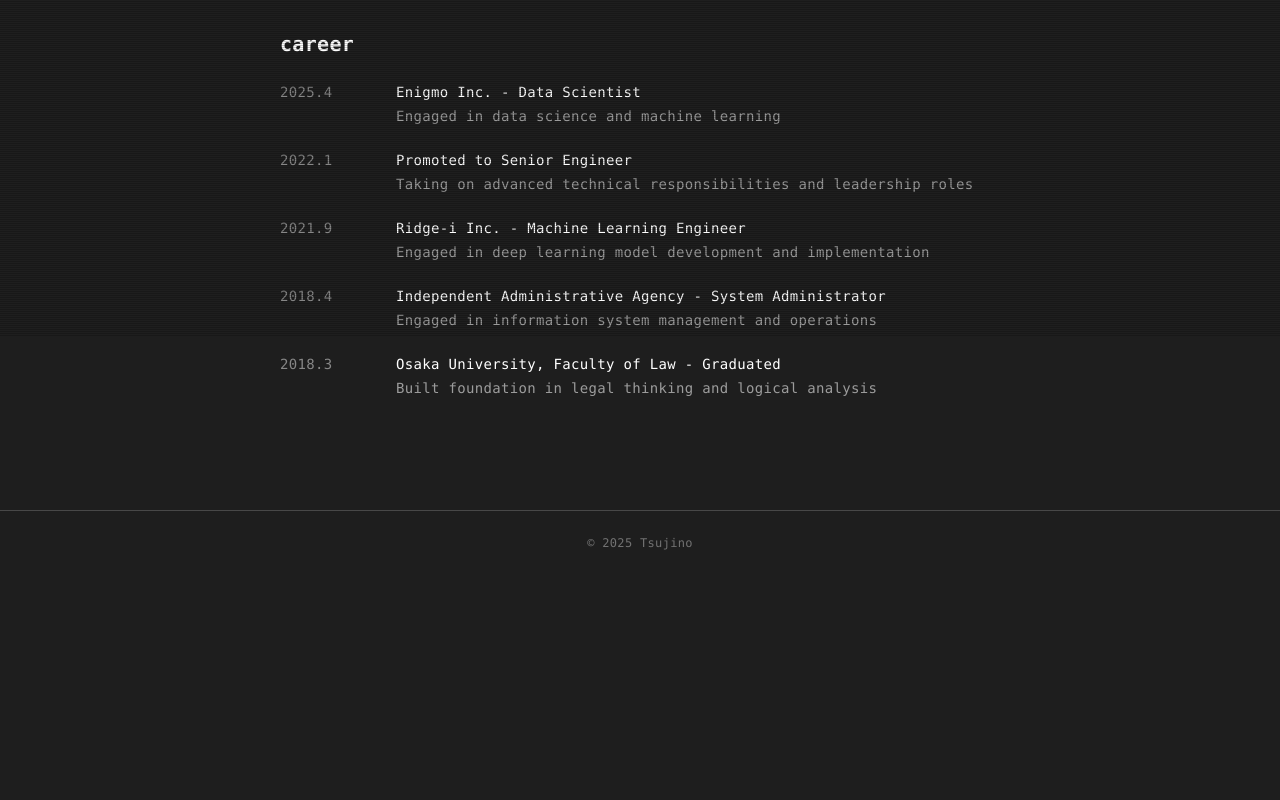
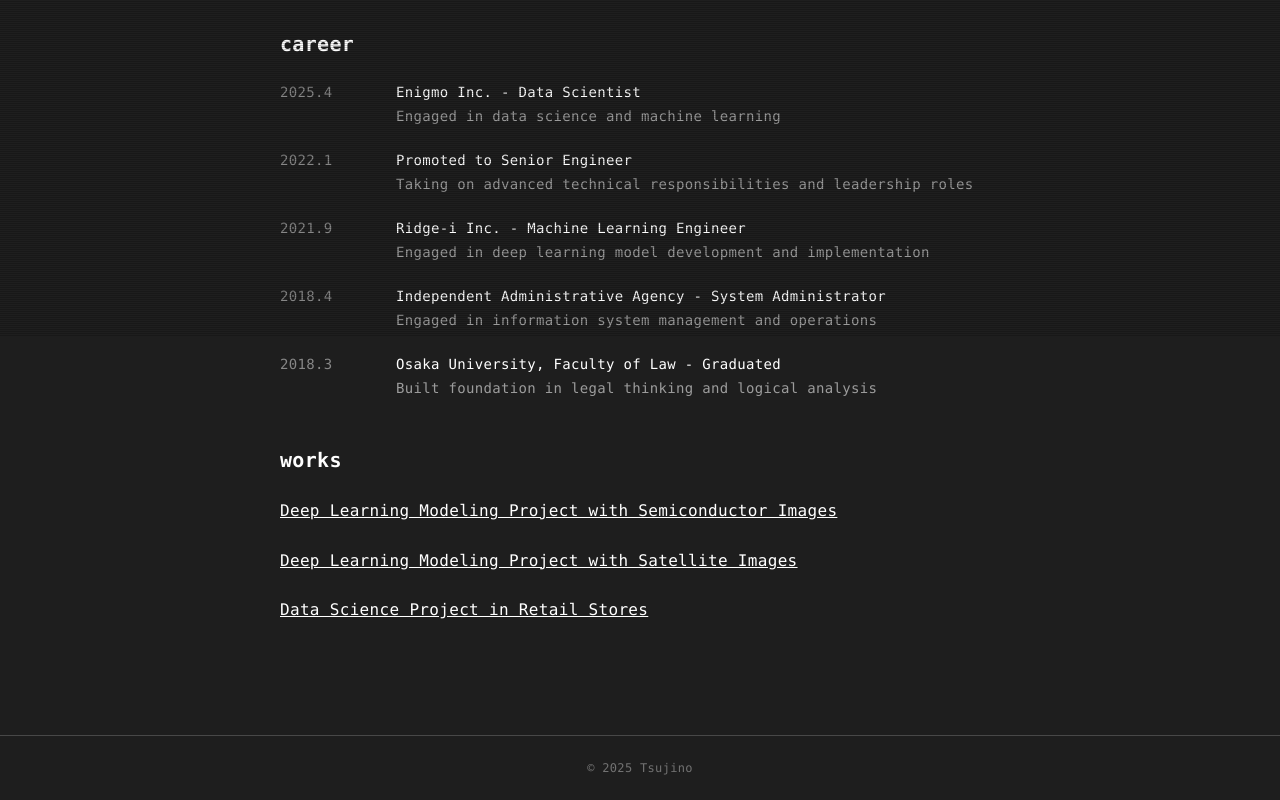
Before and after one commit to ttsujino/ttsujino.github.io, a Next.js app in the folder portfolio/: page / in a window 1280 px wide. Shown: the part 464-1264 px from the top of the page. Before the commit the page ends 1039 px from the top, so only its background shows below. Built offline with nearby package versions, Linux system fonts and the light colour scheme.

Commit message:
worksをhomeに移動

```diff
--- a/portfolio/src/app/layout.tsx
+++ b/portfolio/src/app/layout.tsx
@@ -21,11 +21,6 @@
                 <li>
                   <Link href="/" className="text-terminal-text hover:text-terminal-green transition-colors underline">
                     home
-                  </Link>
-                </li>
-                <li>
-                  <Link href="/works" className="text-terminal-text hover:text-terminal-green transition-colors underline">
-                    works
                   </Link>
                 </li>
                 <li>
--- a/portfolio/src/app/page.tsx
+++ b/portfolio/src/app/page.tsx
@@ -1,6 +1,11 @@
 // app/page.tsx
+"use client";
+
+import { useState } from "react";
+import { AnimatePresence } from "framer-motion";
 import PageTransition from "../components/PageTransition";
 import TimelineItem from "../components/TimelineItem";
+import ProjectModal, { Project } from "../components/ProjectModal";
 
 const timelineData = [
   {
@@ -31,6 +36,37 @@
 ];
 
 export default function HomePage() {
+  const projects: Project[] = [
+    {
+      slug: "project-1",
+      title: "Deep Learning Modeling Project with Semiconductor Images",
+      description:
+        "In this project, I developed and commercialized models that extract information from magnified images of semiconductor products obtained via electron microscopes. The project consisted of multiple phases, each requiring different information extraction tasks. Ultimately, three unique deep learning models were developed and licensed as products.",
+    },
+    {
+      slug: "project-2",
+      title: "Deep Learning Modeling Project with Satellite Images",
+      description:
+        "This project focused on developing a proof-of-concept (PoC) web application that allows users to pre-register when disposing of rechargeable batteries.",
+    },
+    {
+      slug: "project-3",
+      title: "Data Science Project in Retail Stores",
+      description:
+        "This project involved developing and deploying a machine learning model that determines which coupons to distribute to individual users based on large-scale data, including demographic information and purchase history.",
+    },
+  ];
+
+  const [selectedProject, setSelectedProject] = useState<Project | null>(null);
+
+  const handleProjectClick = (project: Project) => {
+    setSelectedProject(project);
+  };
+
+  const closeModal = () => {
+    setSelectedProject(null);
+  };
+
   return (
     <PageTransition>
       <section className="space-y-8">
@@ -66,7 +102,30 @@
             ))}
           </div>
         </div>
+
+        <div className="space-y-6 pt-4">
+          <h2 className="text-xl font-bold text-terminal-white">works</h2>
+          <div className="space-y-6">
+            {projects.map((project, index) => (
+              <div
+                key={project.slug}
+                className="cursor-pointer group"
+                onClick={() => handleProjectClick(project)}
+              >
+                <h3 className="text-terminal-white underline group-hover:text-terminal-green transition-colors">
+                  {project.title}
+                </h3>
+              </div>
+            ))}
+          </div>
+        </div>
       </section>
+
+      <AnimatePresence>
+        {selectedProject && (
+          <ProjectModal project={selectedProject} onClose={closeModal} />
+        )}
+      </AnimatePresence>
     </PageTransition>
   );
 }
--- a/portfolio/src/components/ProjectModal.tsx
+++ b/portfolio/src/components/ProjectModal.tsx
@@ -24,14 +24,19 @@
       }
     };
 
+    // 現在のスクロール位置を保存
+    const scrollY = window.scrollY;
+
     // モーダルが開いたときに背後のスクロールを防ぐ
     const originalOverflow = document.body.style.overflow;
     const originalPosition = document.body.style.position;
     const originalWidth = document.body.style.width;
+    const originalTop = document.body.style.top;
 
     document.body.style.overflow = 'hidden';
     document.body.style.position = 'fixed';
     document.body.style.width = '100%';
+    document.body.style.top = `-${scrollY}px`;
 
     window.addEventListener("keydown", handleKeyDown);
 
@@ -42,6 +47,10 @@
       document.body.style.overflow = originalOverflow;
       document.body.style.position = originalPosition;
       document.body.style.width = originalWidth;
+      document.body.style.top = originalTop;
+
+      // スクロール位置を復元
+      window.scrollTo(0, scrollY);
     };
   }, [onClose]);
 
```
